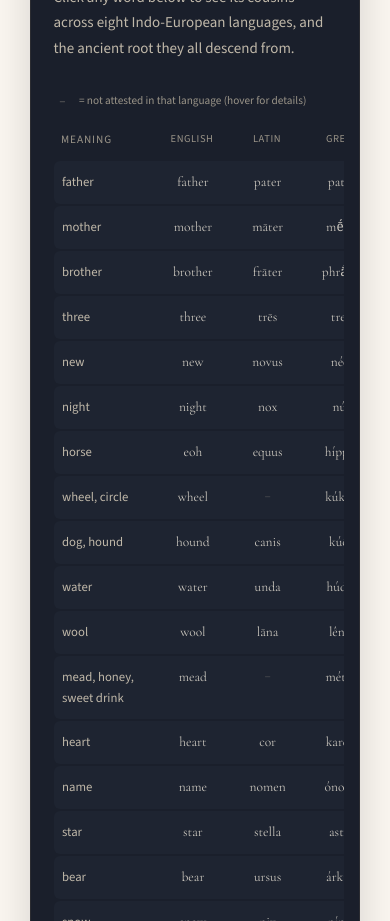
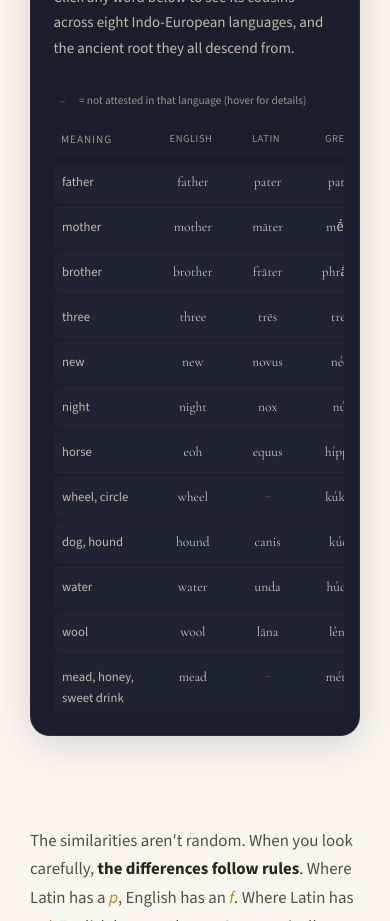
Before and after one commit to Sakshyam-Patro/Indo-European-Migration-Visualization, a React (Vite) app: page / in a window 390 px wide. Shown: the part 2060-2981 px from the top of the page. Built offline with nearby package versions, Linux system fonts and the light colour scheme.

Commit message:
Freeze cognate explorer header row while scrolling
Add a vertical scroll container (max-height: 70vh) around the cognate
grid and make the language header row sticky so users always see which
language column they're looking at. Includes themed scrollbar styling
and mobile viewport adjustment (60vh).

```diff
--- a/src/components/interactive/CognateExplorer.tsx
+++ b/src/components/interactive/CognateExplorer.tsx
@@ -100,6 +100,19 @@ export default function CognateExplorer() {
           .cognate-grid-scroll > * {
             min-width: 700px;
           }
+          .cognate-vertical-scroll {
+            max-height: 60vh;
+          }
+        }
+        .cognate-vertical-scroll::-webkit-scrollbar {
+          width: 6px;
+        }
+        .cognate-vertical-scroll::-webkit-scrollbar-track {
+          background: transparent;
+        }
+        .cognate-vertical-scroll::-webkit-scrollbar-thumb {
+          background: rgba(139, 115, 85, 0.3);
+          border-radius: 3px;
         }
       `}</style>
 
@@ -130,13 +143,22 @@ export default function CognateExplorer() {
 
       {/* Scrollable grid wrapper for mobile */}
       <div className="cognate-grid-scroll">
+      <div className="cognate-vertical-scroll" style={{
+        maxHeight: '70vh',
+        overflowY: 'auto',
+      }}>
 
       {/* Language header row */}
       <div style={{
         display: 'grid',
         gridTemplateColumns: '100px repeat(8, 1fr)',
-        gap: '2px',
+        gap: 0,
         marginBottom: '2px',
+        position: 'sticky',
+        top: 0,
+        zIndex: 10,
+        background: 'var(--bg-surface)',
+        boxShadow: '0 2px 8px rgba(0, 0, 0, 0.3)',
       }}>
         <div style={{
           padding: '0.6rem 0.5rem',
@@ -255,6 +277,7 @@ export default function CognateExplorer() {
         })}
       </div>
 
+      </div>{/* end cognate-vertical-scroll */}
       </div>{/* end cognate-grid-scroll */}
 
       {/* Selected cognate detail panel */}
```
